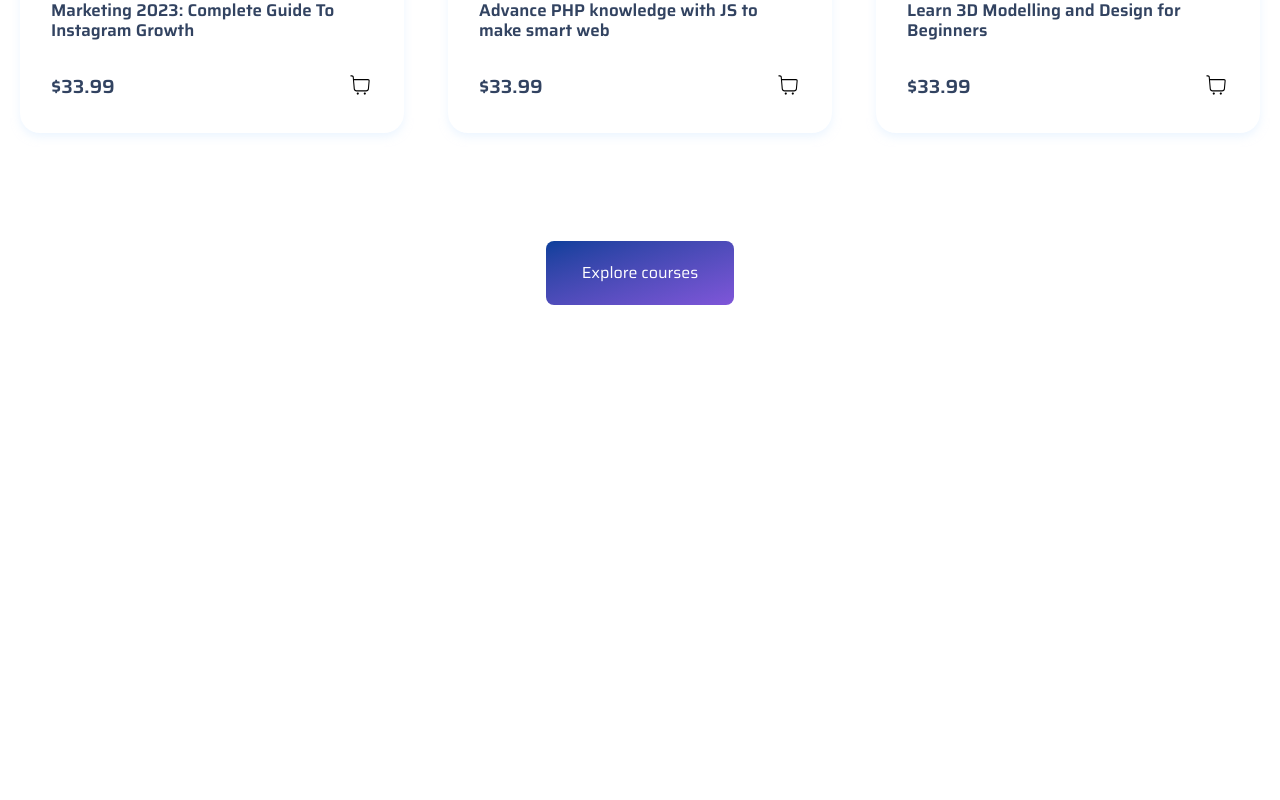
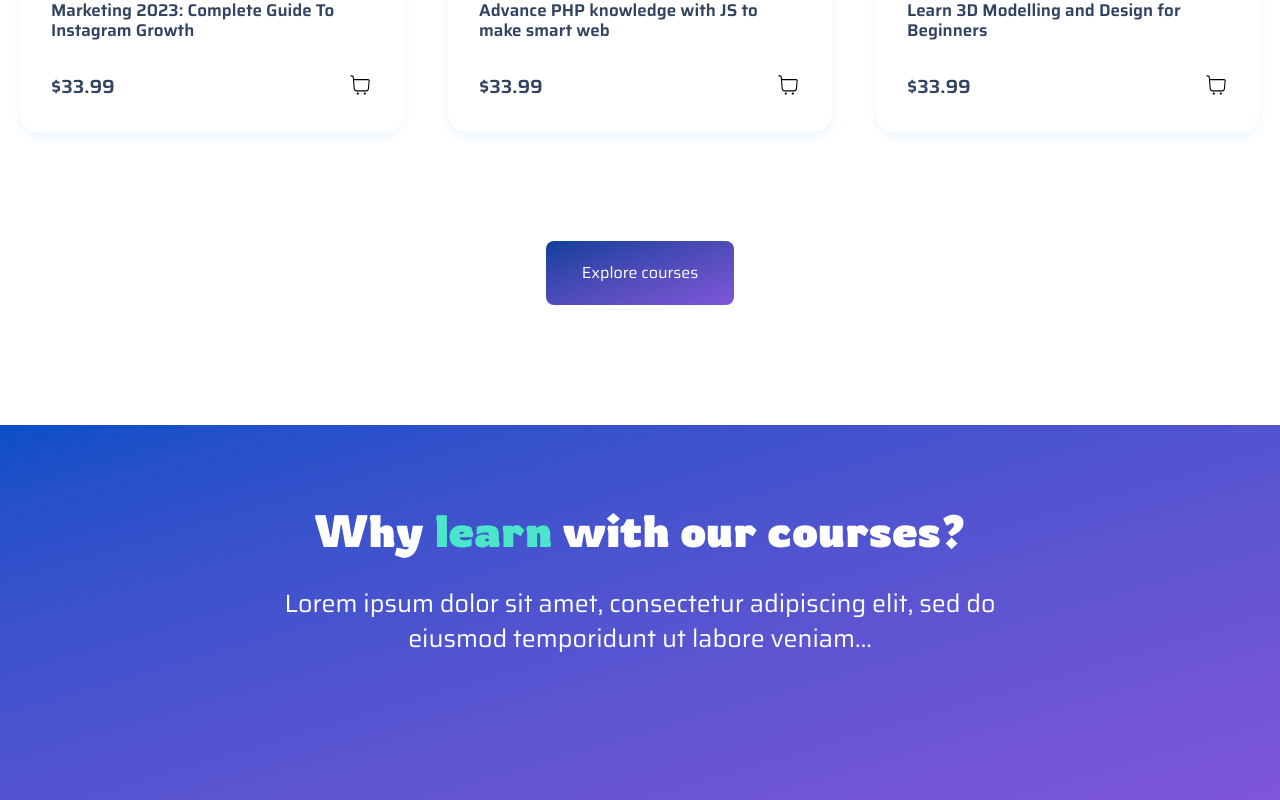
Before and after one commit to alma-mahmud/Edujarr-Education, a React (Vite) app: page / in a window 1280 px wide. Shown: the part 2353-3153 px from the top of the page. Before the commit the page ends 2778 px from the top, so only its background shows below. Built offline with nearby package versions, Linux system fonts and the light colour scheme.

Commit message:
our-course

```diff
--- a/src/App.jsx
+++ b/src/App.jsx
@@ -2,6 +2,7 @@ import React from 'react'
 import Navber from './components/Navber/Navber'
 import Banner from './components/Banner/Banner'
 import FeaturedCourse from './components/FeaturedCourse/FeaturedCourse'
+import OurCourses from './components/ourCourses/ourCourses'
 
 function App() {
   return (
@@ -9,6 +10,7 @@ function App() {
     <Navber></Navber>
     <Banner></Banner>
     <FeaturedCourse></FeaturedCourse>
+    <OurCourses></OurCourses>
     </>
   )
 }
--- a/src/components/Banner/Banner.jsx
+++ b/src/components/Banner/Banner.jsx
@@ -65,7 +65,7 @@ const Banner = () => {
               </div>
               <div className="main flex flex-col gap-y-2 text-white text-left">
                 <p className="title font-rowdies text-lg">Ronald Richards</p>
-                <h2 className="description font-saira text-sm opacity-90 leading-[24px]">
+                <h2 className="description font-saira text-sm opacity-90 leading-6">
                   In a coaching role, you ask the questions and rely more on your
                   staff, who become the experts, to provide the information.
                 </h2>
--- /dev/null
+++ b/src/components/OurCourses/OurCourses.jsx
@@ -0,0 +1,18 @@
+import React from 'react'
+import backgroud from '../../assets/Images/OurCourse/Course-bg.png'
+import banner from '../../assets/Images/OurCourse/banner7.png'
+
+function OurCourses() {
+  return (
+    <>
+    <section className='bg-linear-to-br from-[#084FC7] to-[#7F56D9] pt-20 pb-36'>
+        <div className='flex flex-col justify-center items-center'>
+            <h3 className='text-[45px] text-[#FFFFFF] font-rowdies font-bold leading-12.5 text-center pb-7.75'>Why <span className='text-[#4BE5CA]'>learn</span> with our courses?</h3>
+            <p className='text-[25px] text-[#FFFFFF] leading-8.75 font-normal font-saira text-center w-182'>Lorem ipsum dolor sit amet, consectetur adipiscing elit, sed do eiusmod temporidunt ut labore veniam...</p>
+        </div>
+    </section>
+    </>
+  )
+}
+
+export default OurCourses
```
Also changed, not shown: src/assets/Images/OurCourse/Course-bg.png (added), src/assets/Images/OurCourse/banner7.png (added).
